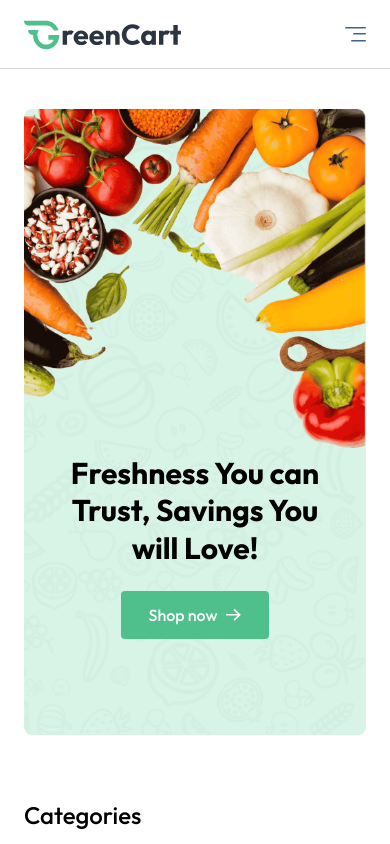
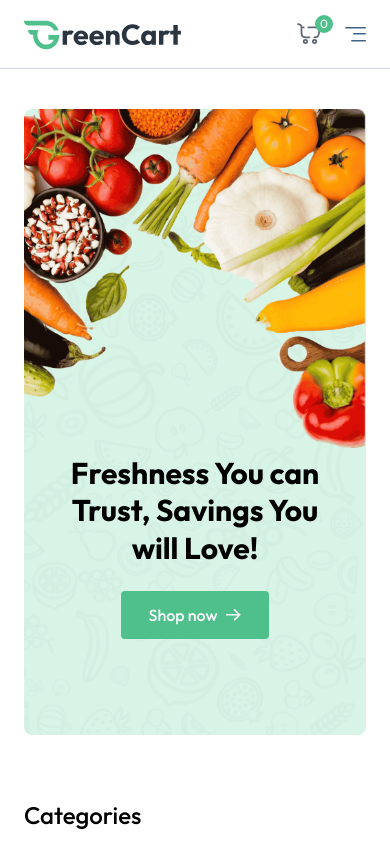
Before and after one commit to Amarta113/GreenCart-Ecommerce-Web, a React (Vite) app in the folder client/: page / in a window 390 px wide. Shown: the top 844 px of the page. Built offline with nearby package versions, Linux system fonts and the light colour scheme.

Commit message:
added product count and update cart

```diff
--- a/client/src/components/Navbar.jsx
+++ b/client/src/components/Navbar.jsx
@@ -5,7 +5,7 @@
 
 export default function Navbar() {
     const [open, setOpen] = React.useState(false)
-    const {user, setUser, setShowUserLogin, navigate, searchQuery,setSearchQuery }= useAppContext()
+    const {user, setUser, setShowUserLogin, navigate, searchQuery, setSearchQuery, getCartCount}= useAppContext()
     const logout = async () => {
         setUser(null);
         navigate('/')
@@ -36,7 +36,7 @@
 
                 <div onClick={() => navigate("/cart")} className="relative cursor-pointer">
                     <img src={assets.nav_cart_icon} alt='cart' className='w-6 opacity-80'/>
-                    <button className="absolute -top-2 -right-3 text-xs text-white bg-primary w-[18px] h-[18px] rounded-full">3</button>
+                    <button className="absolute -top-2 -right-3 text-xs text-white bg-primary w-[18px] h-[18px] rounded-full">{getCartCount()}</button>
                 </div>
                 {!user? (
                 <button onClick={() => setShowUserLogin(true)} className="cursor-pointer px-8 py-2 bg-primary hover:bg-primary-dull transition text-white rounded-full">
@@ -53,10 +53,16 @@
                 )}
             </div>
 
-            <button onClick={() => open ? setOpen(false) : setOpen(true)} aria-label="Menu" className="sm:hidden">
-                {/* Menu Icon SVG */}
+
+    <div className='flex items-center gap-6 sm:hidden'>
+             <div onClick={() => navigate("/cart")} className="relative cursor-pointer">
+                    <img src={assets.nav_cart_icon} alt='cart' className='w-6 opacity-80'/>
+                    <button className="absolute -top-2 -right-3 text-xs text-white bg-primary w-[18px] h-[18px] rounded-full">{getCartCount()}</button>
+            </div>
+            <button onClick={() => open ? setOpen(false) : setOpen(true)} aria-label="Menu" className="">
                 <img src={assets.menu_icon} alt='menu'/>
             </button>
+    </div>
 
             {/* Mobile Menu */}
             {open &&
--- a/client/src/context/AppContext.jsx
+++ b/client/src/context/AppContext.jsx
@@ -6,7 +6,7 @@
 export const AppContext = createContext();
 
 export function AppContextProvider({children}) {
-    const currency = import.meta.VITE_CURRENCY;
+    const currency = import.meta.env.VITE_CURRENCY;
 
     const navigate = useNavigate()
     const [user, setUser] = useState(null)
@@ -14,7 +14,7 @@
     const [showUserLogin, setShowUserLogin] = useState(false)
     const [products, setProducts] = useState([])
     const [cartItems, setCartItems] = useState({})
-    const [searchQuery, setSearchQuery] = useState({})
+    const [searchQuery, setSearchQuery] = useState("")
 
     // Fetch all products
     const fetchProducts = async() => {
@@ -27,13 +27,12 @@
         if(cartData[itemId]){
             cartData[itemId] += 1;
         }else{
-            cartData[itemId]
+            cartData[itemId] = 1
         }
 
         setCartItems(cartData)
         toast.success("Added to Cart")
     }
-
 
 // Update Cart item quantity
 const updateCartItem = (itemId, quantity) => {
@@ -55,7 +54,7 @@
         toast.success("Removed from Cart")
         setCartItems(cartData)
     }
-    //get cart item count
+//get cart item count
     const getCartCount = () => {
         let totalCount = 0;
         for (const item in cartItems){
@@ -64,8 +63,8 @@
         return totalCount;
     }
 
-    // get cart total amount
-    const getCartAmount = () => {
+// get cart total amount
+const getCartAmount = () => {
         let totalAmount = 0;
         for (const items in cartItems){
             let itemInfo = products.find((product) => product._id === items);
--- a/client/src/pages/ProductDetails.jsx
+++ b/client/src/pages/ProductDetails.jsx
@@ -74,7 +74,7 @@
                         <button onClick={() => addToCart(product._id)} className="w-full py-3.5 cursor-pointer font-medium bg-gray-100 text-gray-800/80 hover:bg-gray-200 transition" >
                             Add to Cart
                         </button>
-                        <button onClick={() => {addToCart(product._id); navigate('/cart')}} className="w-full py-3.5 cursor-pointer font-medium bg-primary text-white hover:bg-indigo-600 transition" >
+                        <button onClick={() => {addToCart(product._id); navigate('/cart')}} className="w-full py-3.5 cursor-pointer font-medium bg-primary text-white hover:bg-primary-dull transition" >
                             Buy now
                         </button>
                     </div>
```
